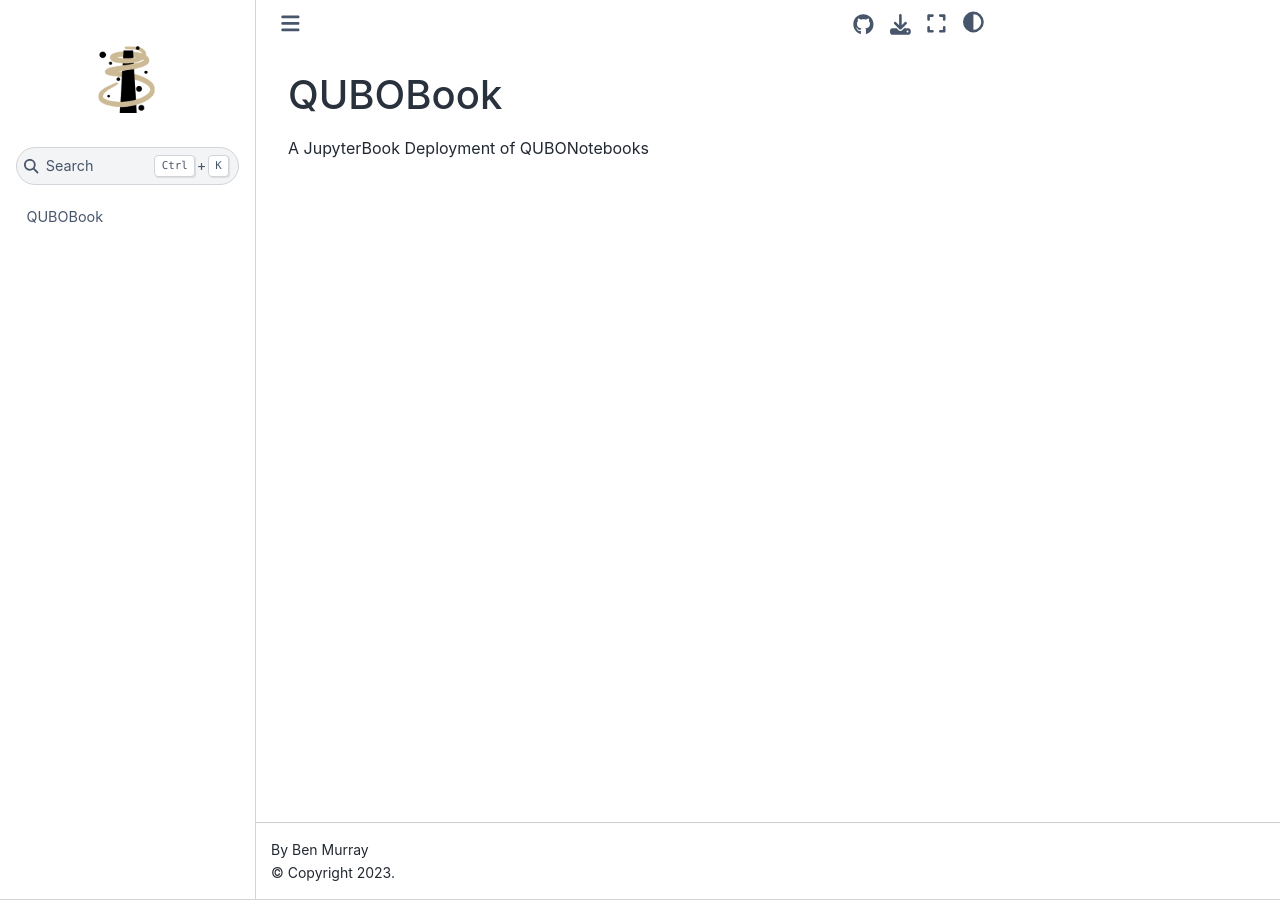
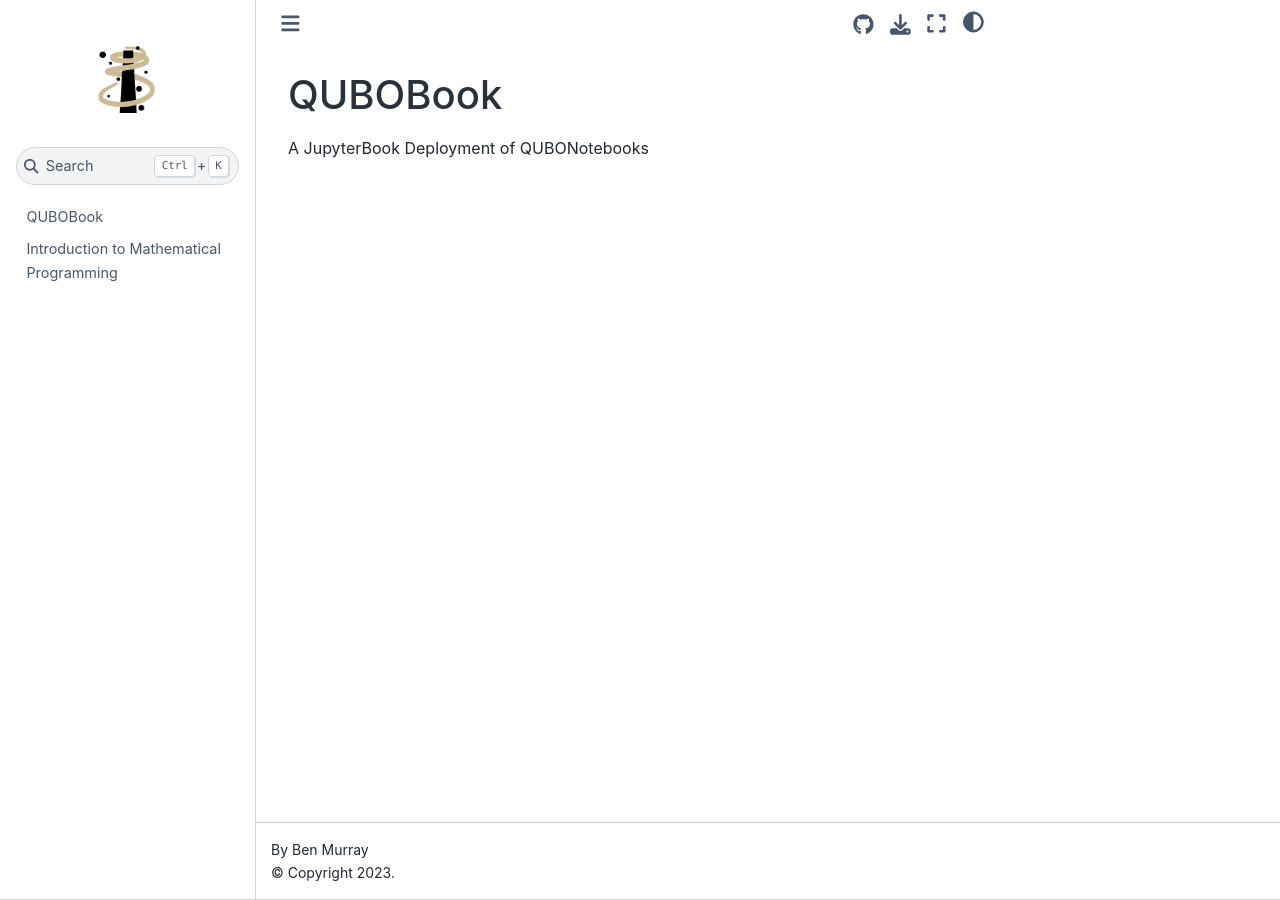
Before and after one commit to SECQUOIA/QUBOBook, a Jupyter Book: the page built from README.md, in a window 1280 px wide. Built offline with Jupyter Book 1.0.4 settings and Sphinx 7.4.7 and the Sphinx Book theme 1.1.4, drawn with Linux system fonts in a browser that asks for light colours; pages that are not in the unit, such as notebooks, are missing from menus.

Commit message:
initial commit; added 1st jnb

```diff
--- a/_toc.yml
+++ b/_toc.yml
@@ -4,6 +4,4 @@
 format: jb-book
 root: intro
 chapters:
-- file: markdown
-- file: notebooks
-- file: markdown-notebooks
+- file: Introduction to Mathematical Programming
```
Also changed, not shown: Introduction to Mathematical Programming.ipynb.
